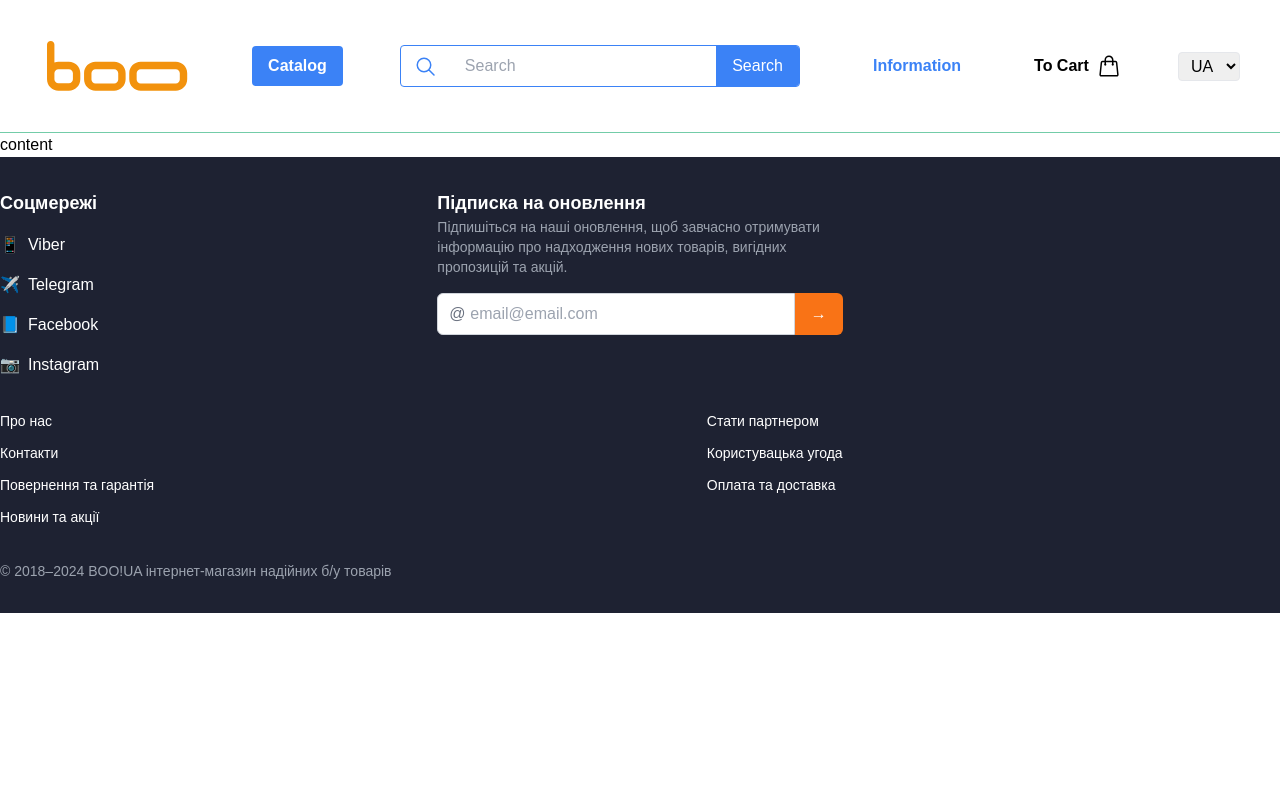
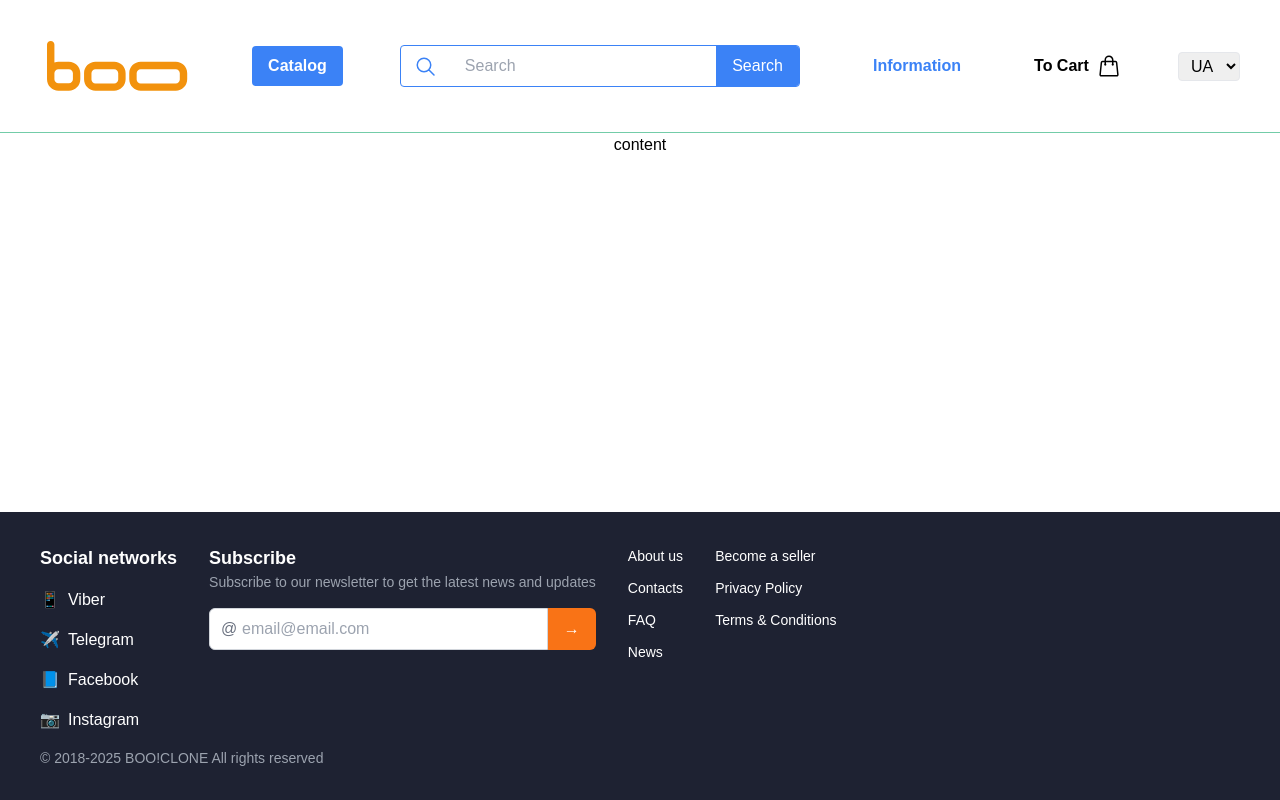
Before and after one commit to Oldu8/Boo-Clone-Store, a SvelteKit app: page / in a window 1280 px wide. Built offline with nearby package versions, Linux system fonts and the light colour scheme.

Commit message:
finish with footer

```diff
--- a/src/components/layout/footer.svelte
+++ b/src/components/layout/footer.svelte
@@ -2,10 +2,9 @@
 </script>
 
 <div class="footer-wrapper bg-dark py-8 text-white">
-	<footer class="container mx-auto grid grid-cols-1 gap-8 md:grid-cols-3">
-		<!-- Социальные сети -->
+	<footer class="container mx-auto flex max-w-[1200px] grid-cols-1 gap-8 md:grid-cols-4">
 		<div class="flex flex-col space-y-4">
-			<h3 class="text-lg font-bold">Соцмережі</h3>
+			<h3 class="text-lg font-bold">Social networks</h3>
 			<a href="#" class="flex items-center space-x-2">
 				<span>📱</span> <span>Viber</span>
 			</a>
@@ -20,12 +19,10 @@
 			</a>
 		</div>
 
-		<!-- Подписка -->
 		<div>
-			<h3 class="text-lg font-bold">Підписка на оновлення</h3>
+			<h3 class="text-lg font-bold">Subscribe</h3>
 			<p class="text-sm text-gray-400">
-				Підпишіться на наші оновлення, щоб завчасно отримувати інформацію про надходження нових
-				товарів, вигідних пропозицій та акцій.
+				Subscribe to our newsletter to get the latest news and updates
 			</p>
 			<form class="mt-4 flex">
 				<div class="relative flex-1">
@@ -44,31 +41,21 @@
 				</button>
 			</form>
 		</div>
-
-		<!-- Навигация -->
-		<div class="flex flex-col md:col-span-2 md:flex-row md:justify-between">
-			<div>
-				<ul class="space-y-2">
-					<li><a href="#" class="text-sm hover:underline">Про нас</a></li>
-					<li><a href="#" class="text-sm hover:underline">Контакти</a></li>
-					<li><a href="#" class="text-sm hover:underline">Повернення та гарантія</a></li>
-					<li><a href="#" class="text-sm hover:underline">Новини та акції</a></li>
-				</ul>
-			</div>
-			<div>
-				<ul class="space-y-2">
-					<li><a href="#" class="text-sm hover:underline">Стати партнером</a></li>
-					<li><a href="#" class="text-sm hover:underline">Користувацька угода</a></li>
-					<li><a href="#" class="text-sm hover:underline">Оплата та доставка</a></li>
-				</ul>
-			</div>
-		</div>
-
-		<!-- Копирайт -->
-		<div class="col-span-3 text-center text-sm text-gray-400 md:text-left">
-			© 2018–2024 BOO!UA інтернет-магазин надійних б/у товарів
-		</div>
+		<ul class="space-y-2">
+			<li><a href="#" class="text-sm hover:underline">About us</a></li>
+			<li><a href="#" class="text-sm hover:underline">Contacts</a></li>
+			<li><a href="#" class="text-sm hover:underline">FAQ</a></li>
+			<li><a href="#" class="text-sm hover:underline">News</a></li>
+		</ul>
+		<ul class="space-y-2">
+			<li><a href="#" class="text-sm hover:underline">Become a seller</a></li>
+			<li><a href="#" class="text-sm hover:underline">Privacy Policy</a></li>
+			<li><a href="#" class="text-sm hover:underline">Terms & Conditions</a></li>
+		</ul>
 	</footer>
+	<div class="mx-auto mt-4 flex max-w-[1200px] text-left text-sm text-gray-400">
+		© 2018-2025 BOO!CLONE All rights reserved
+	</div>
 </div>
 
 <style>
--- a/src/routes/+layout.svelte
+++ b/src/routes/+layout.svelte
@@ -5,9 +5,9 @@
 	let { children } = $props();
 </script>
 
-<div>
+<div class="main flex h-screen flex-col">
 	<Header />
-	<div class="main min-h-full">
+	<div class="mx-auto h-full max-w-[1200px]">
 		{@render children()}
 	</div>
 	<Footer />
```
